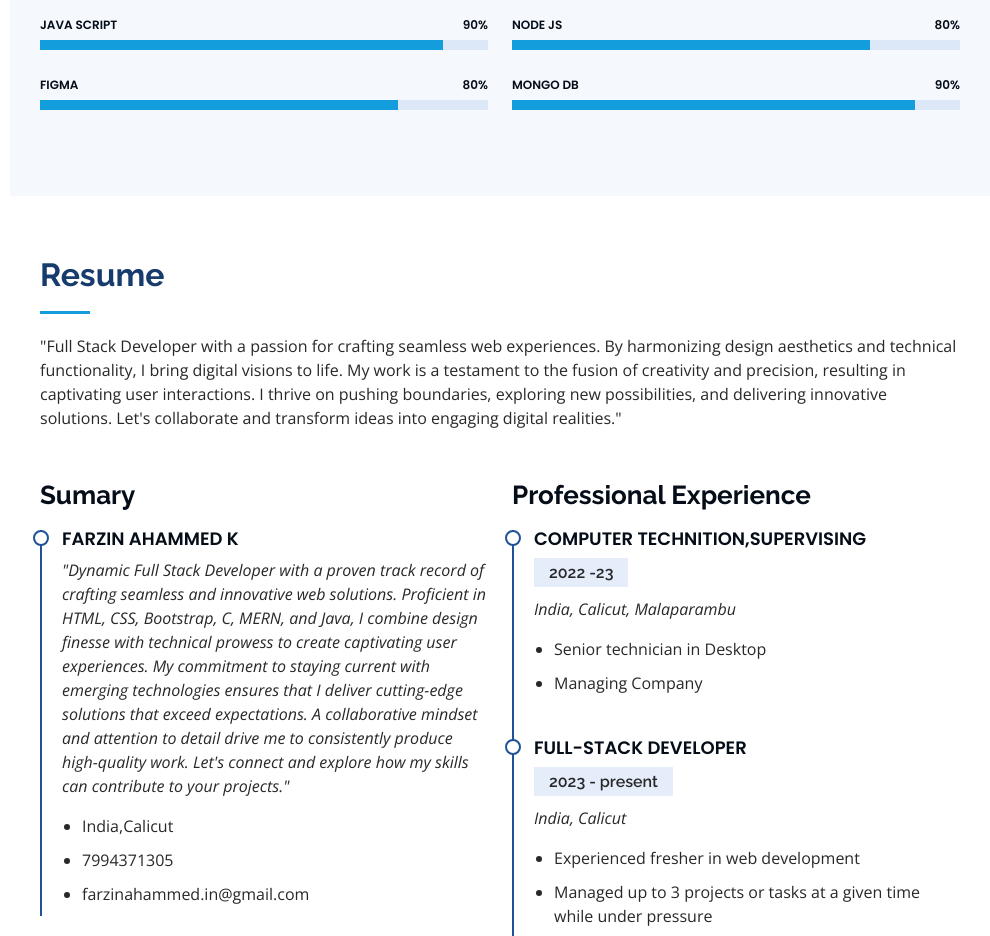
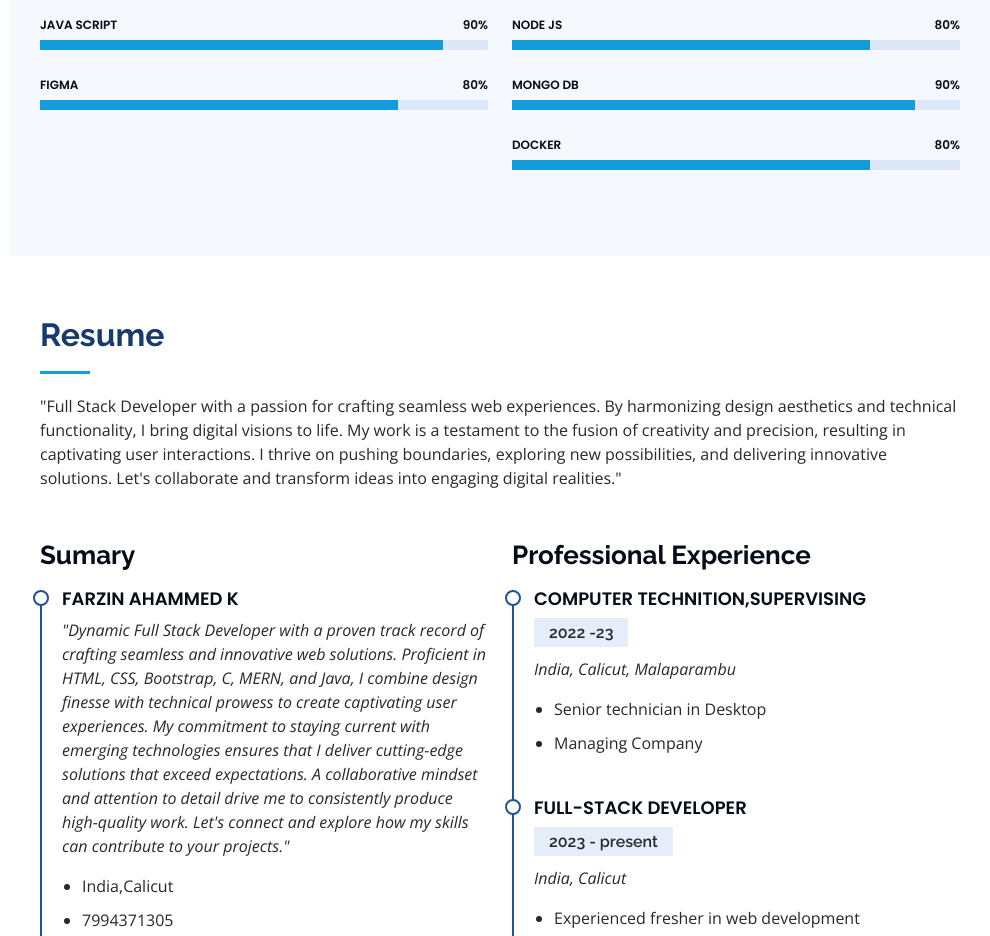
Before and after one commit to FarzGit/Personal-web, a plain HTML site: page index.html in a window 1280 px wide. Shown: the part 1880-2816 px from the top of the page, without its empty margins (290-1280 px from the left). Drawn offline with nearby package versions, Linux system fonts and the light colour scheme.

Commit message:
DOCKER SKILL ADDED

```diff
--- a/index.html
+++ b/index.html
@@ -263,6 +263,13 @@
               <span class="skill">MONGO DB<i class="val">90%</i></span>
               <div class="progress-bar-wrap">
                 <div class="progress-bar" role="progressbar" aria-valuenow="90" aria-valuemin="0" aria-valuemax="100"></div>
+              </div>
+            </div>
+
+            <div class="progress">
+              <span class="skill">DOCKER<i class="val">80%</i></span>
+              <div class="progress-bar-wrap">
+                <div class="progress-bar" role="progressbar" aria-valuenow="80" aria-valuemin="0" aria-valuemax="100"></div>
               </div>
             </div>
 
```
